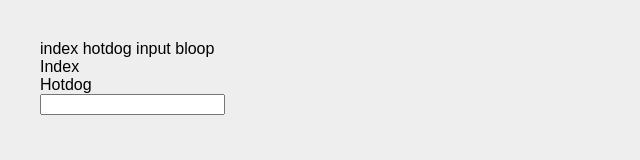
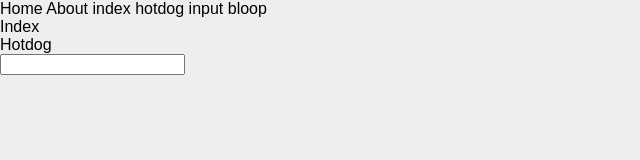
Before and after one commit to Kiricon/fun-router, a website: page index.html in a window 1280 px wide. Shown: the whole page, without its empty margins (0-640 px from the left). Drawn offline with Linux system fonts and the light colour scheme.

Commit message:
Setting up fancy demo

```diff
--- a/fun-router.js
+++ b/fun-router.js
@@ -1,3 +1,4 @@
+(function(){
 class Route {
     constructor(element, arg) {
         this._element = element;
@@ -204,3 +205,4 @@ class FunLink extends HTMLElement {
 }
 
 customElements.define("fun-link", FunLink);
+})();
--- a/index.html
+++ b/index.html
@@ -8,7 +8,7 @@
         <style>
             body, html {
                 padding: 0px;
-                margin: 20px;
+                margin: 0px;
                 font-family: sans-serif;
                 background-color: #eee;
             }
@@ -16,6 +16,12 @@
     </head>
 
     <body>
+        <top-nav>
+            <fun-tabs>
+                <fun-tab>Home</fun-tab>
+                <fun-tab>About</fun-tab>
+            </fun-tabs>
+        </top-nav>
         <fun-link href="/">index</fun-link>
         <fun-link href="/hotdog">hotdog</fun-link>
         <fun-link href="/input/wutang">input</fun-link>
@@ -26,5 +32,7 @@
             <input path="/input/:value" type="text" />
         </fun-router>
         <script src="fun-router.js"></script>
+        <script src="node_modules/top-nav/top-nav.js"></script>
+        <script src="node_modules/fun-tabs/fun-tabs.js"></script>
     </body>
 </html>
--- a/package.json
+++ b/package.json
@@ -23,5 +23,9 @@
   "bugs": {
     "url": "https://github.com/Kiricon/fun-router/issues"
   },
-  "homepage": "https://github.com/Kiricon/fun-router#readme"
+  "homepage": "https://github.com/Kiricon/fun-router#readme",
+  "devDependencies": {
+    "fun-tabs": "^1.0.0",
+    "top-nav": "^1.0.1"
+  }
 }
```
Also changed, not shown: 1 other file.
